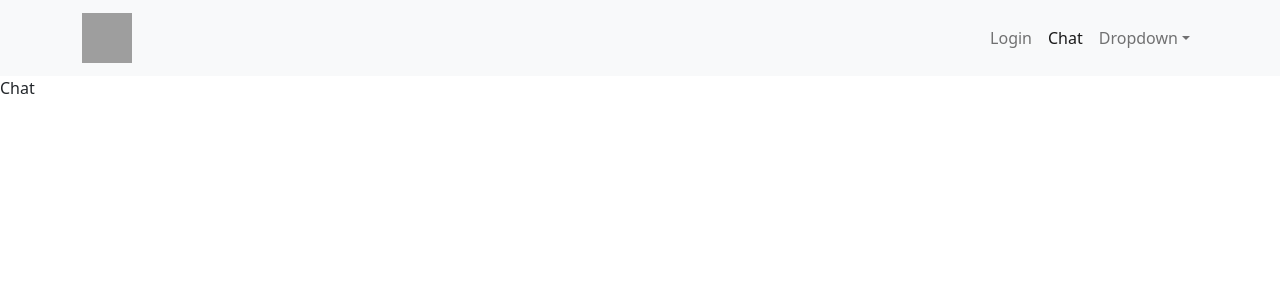
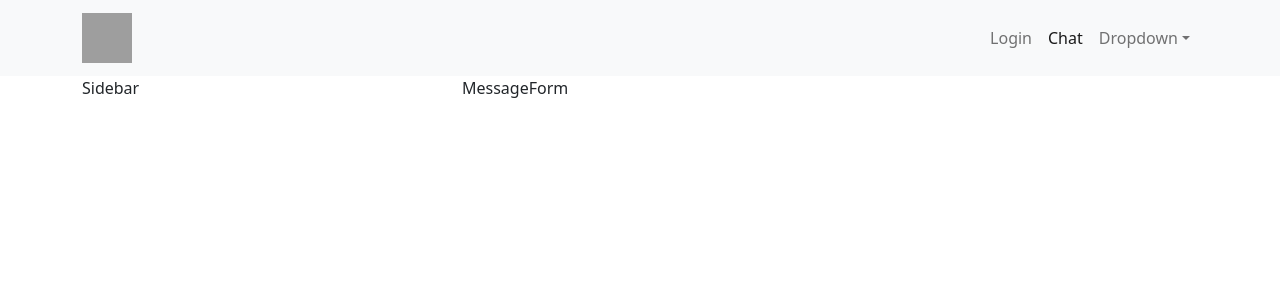
Before and after one commit to akashgupta7363/Mern-Chat-App, a React (Create React App) app in the folder mern-chat-frontend/: page /chat in a window 1280 px wide. Shown: the top 300 px of the page. Built offline with nearby package versions, Linux system fonts and the light colour scheme; grey boxes are pictures that could not be loaded.

Commit message:
Create Login part and chat

```diff
--- /dev/null
+++ b/mern-chat-frontend/src/components/MessageForm.js
@@ -0,0 +1,9 @@
+import React from 'react'
+
+function MessageForm() {
+  return (
+    <div>MessageForm</div>
+  )
+}
+
+export default MessageForm
--- /dev/null
+++ b/mern-chat-frontend/src/components/Sidebar.js
@@ -0,0 +1,9 @@
+import React from 'react'
+
+function Sidebar() {
+  return (
+    <div>Sidebar</div>
+  )
+}
+
+export default Sidebar
--- a/mern-chat-frontend/src/pages/Chat.js
+++ b/mern-chat-frontend/src/pages/Chat.js
@@ -1,9 +1,17 @@
 import React from 'react'
+import { Container,Row,Col } from 'react-bootstrap'
+import Sidebar from '../components/Sidebar'
+import MessageForm from '../components/MessageForm'
 
-function Chat() {
-  return (
-    <div>Chat</div>
-  )
+export default function Chat() {
+  return <Container>
+    <Row >
+      <Col md={4}><Sidebar/></Col>
+      <Col md={8}><MessageForm/></Col>
+    </Row>
+
+
+    </Container>
+
+
 }
-
-export default Chat
--- a/mern-chat-frontend/src/pages/Login.js
+++ b/mern-chat-frontend/src/pages/Login.js
@@ -1,4 +1,4 @@
-import React from 'react'
+import {React,useState} from 'react'
 import Button from 'react-bootstrap/Button';
 import Form from 'react-bootstrap/Form';
 import { Col,Row, Container } from 'react-bootstrap'
@@ -6,17 +6,25 @@ import './Login.css'
 import { Link } from 'react-router-dom';
 
 function Login() {
+  const [email,setEmail]= useState('');
+  const [password,setPassword]= useState('');
+
+  function handlelogin(e){
+    e.preventDefault();
+
+    }
+
   return (
   <Container>
     <Row>
       <Col md={5} className="login_bg"></Col>
       <Col md={7} className="d-flex align-items-center justify-content-center flex-direction-column" >
 
-    <Form style={{width:'80%',maxWidth:500}}>
+    <Form style={{width:'80%',maxWidth:500}} onSubmit={handlelogin}>
 
       <Form.Group className="mb-3" controlId="formBasicEmail">
         <Form.Label>Email address</Form.Label>
-        <Form.Control type="email" placeholder="Enter email" />
+        <Form.Control type="email" placeholder="Enter email" onChange={e=>setEmail(e.target.value)} value={email} required/>
         <Form.Text className="text-muted">
           We'll never share your email with anyone else.
         </Form.Text>
@@ -24,7 +32,7 @@ function Login() {
 
       <Form.Group className="mb-3" controlId="formBasicPassword">
         <Form.Label>Password</Form.Label>
-        <Form.Control type="password" placeholder="Password" />
+        <Form.Control type="password" placeholder="Password" onChange={e=>setPassword(e.target.value)} value={password} required/>
       </Form.Group>
       <Form.Group className="mb-3" controlId="formBasicCheckbox">
         <Form.Check type="checkbox" label="Check me out" />
--- a/mern-chat-frontend/src/pages/Signup.js
+++ b/mern-chat-frontend/src/pages/Signup.js
@@ -66,7 +66,7 @@ function picsrc(){
       <Form style={{width:'80%',maxWidth:500}} onSubmit={handleSignup}>
         <h1 className='text-center'>Create your account</h1>
         <div className='signup_profile_pic_container'>
-          <img className="signup_profile_pic"   src={picsrc()}></img>
+          <img className="signup_profile_pic"   src={picsrc()}alt='no upload'></img>
            <label className='img-upload' htmlFor='image-upload'>
             <i className="fas fa-plus-circle add-picture-icon"></i>
            </label>
```
